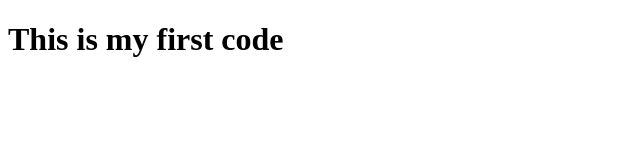
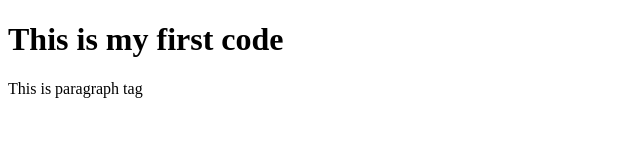
Before and after one commit to AzanShaikh96/LocalRepo, a plain HTML site: page index.html in a window 1280 px wide. Shown: the whole page, without its empty margins (0-640 px from the left). Drawn offline with Linux system fonts and the light colour scheme.

Commit message:
Add paragraph tag to index.html

```diff
--- a/index.html
+++ b/index.html
@@ -7,5 +7,6 @@
 </head>
 <body>
     <h1>This is my first code</h1>
+    <p>This is paragraph tag</p>
 </body>
 </html>
```
